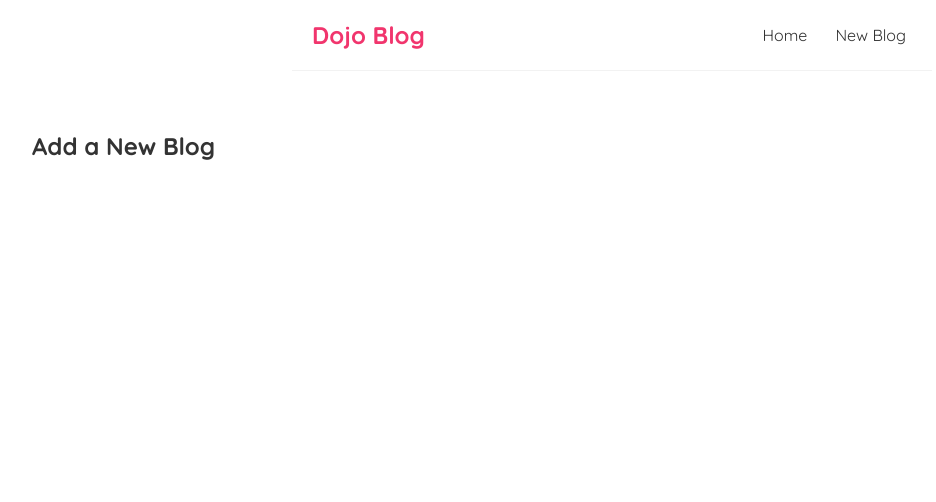
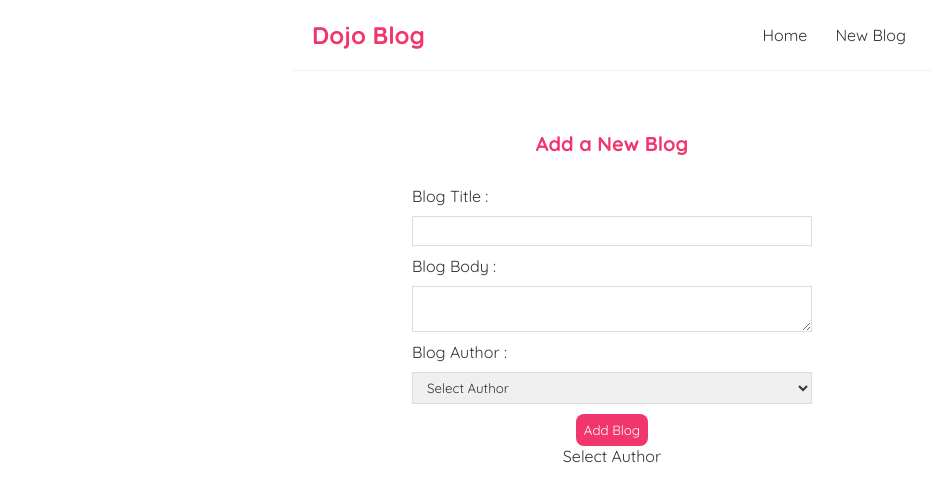
Before and after one commit to Parikshit9112/blog-application, a React (Create React App) app: page /create in a window 1280 px wide. Shown: the top 502 px of the page, without its empty margins (28-964 px from the left). Built offline with nearby package versions, Linux system fonts and the light colour scheme.

Commit message:
add new blog Completed

```diff
--- a/src/App.js
+++ b/src/App.js
@@ -1,7 +1,9 @@
+import BlogDetails from './BlogDetails';
 import Create from './Create';
 import Home from './Home';
 import Navbar from './Navbar';
-import { BrowserRouter as Router, Route, Switch } from 'react-router-dom/cjs/react-router-dom.min';
+import { BrowserRouter as Router, Switch } from 'react-router-dom/cjs/react-router-dom.min';
+import { Route } from 'react-router-dom/cjs/react-router-dom';
 
 function App() {
   return (
@@ -16,6 +18,9 @@ function App() {
         <Route path="/create">
           <Create />
         </Route>
+        <Route path="/blogs/:id">
+          <BlogDetails />
+        </Route>
       </Switch>
      </div>
     </div>
--- /dev/null
+++ b/src/BlogDetails.js
@@ -0,0 +1,23 @@
+import { useParams } from "react-router-dom";
+import useFetch from "./useFetch";
+
+const BlogDetails = () => {
+    const { id }=useParams();
+    const {data :blog,isPending,error}=useFetch('http://localhost:8000/blogs/'+id);
+
+    return (
+        <div className="blog-details">
+            {isPending && <div>Loading....</div>}
+            {error && <div>{error}</div>}
+            {blog &&(
+                <article>
+                    <h2>{blog.title}</h2>
+                    <p>Written By {blog.author}</p>
+                    <div>{ blog.body }</div>
+                </article>
+            )}
+        </div>
+      );
+}
+
+export default BlogDetails;
--- a/src/BlogList.js
+++ b/src/BlogList.js
@@ -1,12 +1,14 @@
-const BlogList= ({blogs,title,handleDelete}) => {
+import { Link } from "react-router-dom";
+const BlogList= ({blogs,title}) => {
     return (
-        <div className="bolg-list">
+        <div className="blog-list">
             <h2>{title}</h2>
              {blogs.map((blog) =>(
             <div className="blog-preview" key={blog.id}>
+               <Link to={`/blogs/${blog.id}`}>
                <h2>{blog.title}</h2>
                <p>Written By {blog.author}</p>
-
+               </Link>
             </div>
          ))}
         </div>
--- a/src/Create.js
+++ b/src/Create.js
@@ -1,7 +1,56 @@
+import { useState } from "react";
+
 const Create = () => {
+    const[title,setTitle]=useState('');
+    const[body,setBody]=useState('');
+    const[author,setAuthor]=useState('Select Author');
+    const[isPending,setIsPending]=useState(false);
+    const handleSubmit=(e)=>{
+        e.preventDefault();
+        const blog={ title, body, author};
+        setIsPending(true);
+         setTimeout(()=>{
+            fetch('http://localhost:8000/blogs/', {
+            method:'POST',
+            headers:{ "Content-Type": "application/json"},
+            body: JSON.stringify(blog)
+        }).then(() =>{
+            console.log("New Blog Added");
+            setIsPending(false);
+        })
+         },1000);
+
+    }
+
     return (
         <div className="create">
             <h2>Add a New Blog</h2>
+            <form onSubmit={handleSubmit}>
+                <lable>Blog Title : </lable>
+                <input
+                type="text"
+                required
+                value={title}
+                onChange={(e)=> setTitle(e.target.value)}
+                />
+                <lable>Blog Body : </lable>
+                <textarea required
+                value={body}
+                onChange={(e)=> setBody(e.target.value)}></textarea>
+                <lable>Blog Author : </lable>
+                <select
+                value={author}
+                onChange={(e)=> setAuthor(e.target.value)} >
+                    <option value="Select Author" disabled>Select Author</option>
+                    <option value="Parikshit">Parikshit</option>
+                    <option value="Rohit">Rohit</option>
+                </select>
+                { !isPending && <button>Add Blog</button>}
+                { isPending && <button disabled>Adding Blog....</button>}
+                <p>{title}</p>
+                <p>{body}</p>
+                <p>{author}</p>
+            </form>
         </div>
      );
 }
--- a/src/index.css
+++ b/src/index.css
@@ -23,7 +23,7 @@
   margin-left: auto;
 }
 
-.navbar a{
+.navbar a {
   margin-left: 16px;
   text-decoration: none;
   padding :6px;
@@ -35,7 +35,7 @@
 
 .content {
   max-width:600px;
-  margin: 40px;
+  margin: 40px auto;
   padding :20px;
 
 }
@@ -55,3 +55,64 @@
   color:#f1356d;
   margin-bottom: 8px;
 }
+.blog-list h2{
+  color: #f1356d;
+}
+.blog-preview a{
+  text-decoration: none;
+}
+
+.blog-details h2 {
+  font-size: 20px;
+  color: #f1356d;
+  margin-bottom: 10px;
+}
+
+.blog-details div{
+  margin: 20px 0;
+}
+
+.blog-details button {
+  background: #f1356d;
+  color: #fff;
+  border: 0;
+  padding: 8px;
+  border-radius: 8px;
+  cursor: pointer;
+}
+
+.create{
+  max-width: 400px;
+  margin: 0 auto;
+  text-align: center;
+}
+
+.create lable{
+  text-align: left;
+  display: block;
+}
+
+.create h2{
+  font-size: 20px;
+  color: #f1356d;
+  margin-bottom: 30px;
+}
+
+.create input, .create textarea, .create select{
+  width:100%;
+  padding:6px 10px;
+  margin: 10px 0;
+  border:1px solid #ddd;
+  box-sizing: border-box;
+  display: block;
+}
+
+.create button{
+  background: #f1356d;
+  color : #fff;
+  border: 0;
+  padding: 8px;
+  border-radius: 8px;
+  cursor: pointer;
+
+}
--- a/src/useFetch.js
+++ b/src/useFetch.js
@@ -35,7 +35,6 @@ const useFetch = (url) => {
              })
             },1000);
             return ()=> abortCont.abort();
-
         },[url]);
         return {data,isPending,error}
 }
```
Also changed, not shown: data/data.json (+27 -15 lines).
